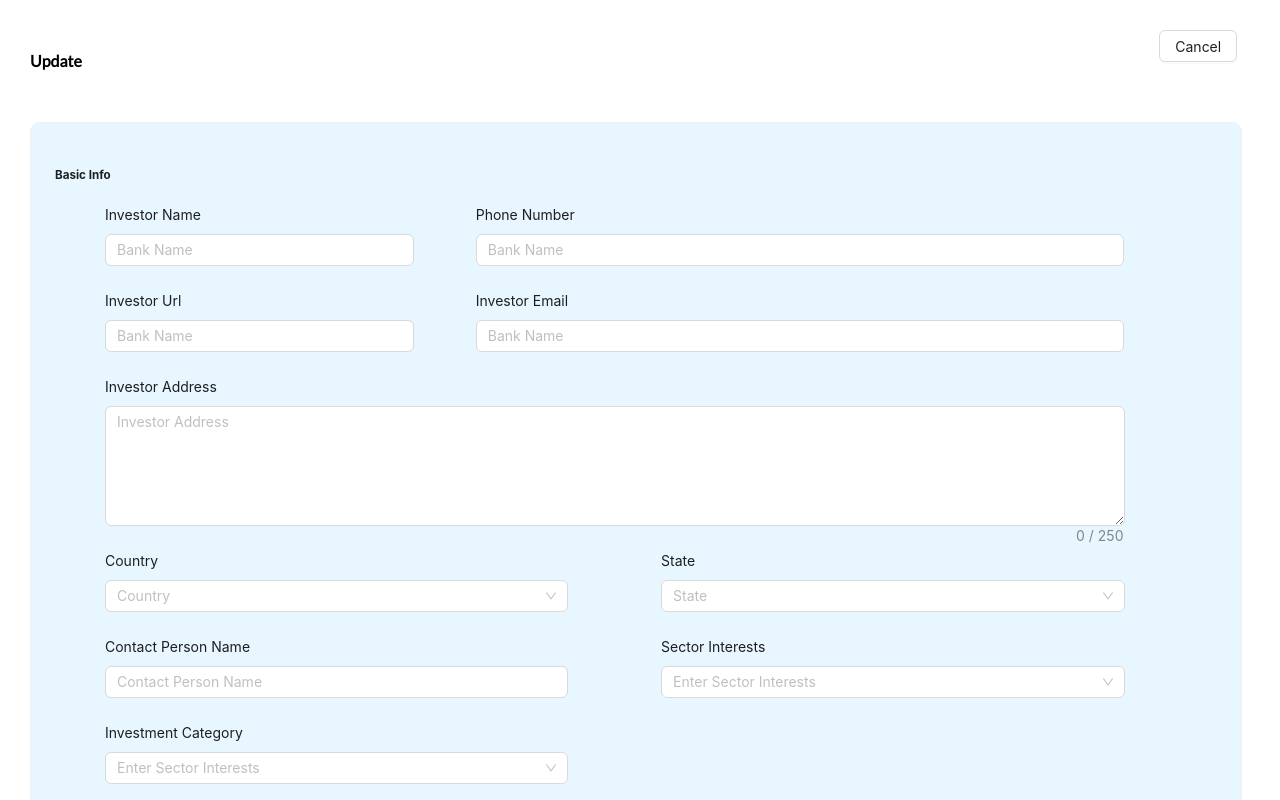
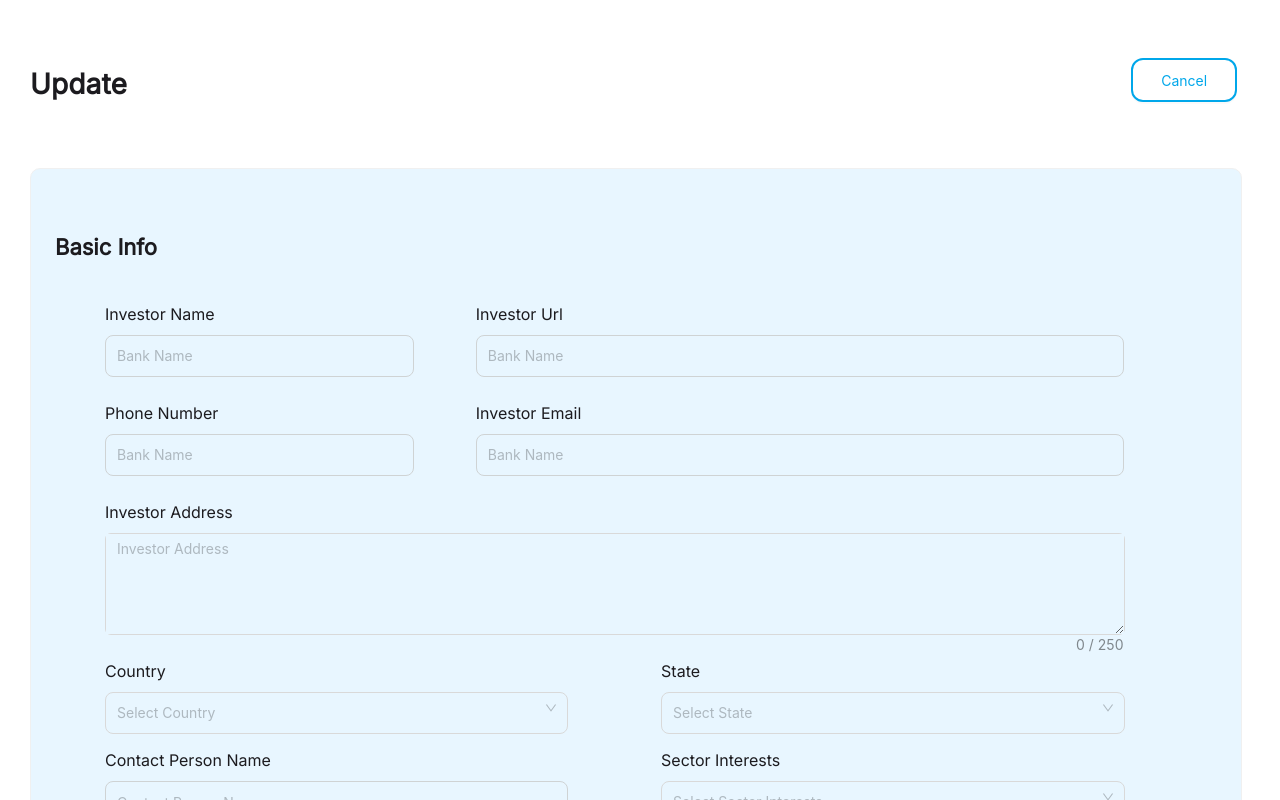
Before and after one commit to rjsaravana/Connect2Investors, a React (Create React App) app: page /updatepage in a window 1280 px wide. Shown: the top 800 px of the page. Built offline with nearby package versions, Linux system fonts and the light colour scheme; a web font is replaced by a local one.

Commit message:
profile updated

```diff
--- a/src/app/admin/profile.tsx
+++ b/src/app/admin/profile.tsx
@@ -9,7 +9,7 @@ const Profile: React.FC = () => (
       <label className="profile-labelname">E Mail*</label>
       <Input className="card-select-input" />
       <label className="profile-labelname">Mobile Number*</label>
-      <div style={{ display: "flex" }}>
+      <div style={{ display: "flex" }} className="code-selector-input">
         <Select
           defaultValue="91"
           className="select-box"
--- a/src/app/admin/style.css
+++ b/src/app/admin/style.css
@@ -133,6 +133,11 @@
     padding: 8px 16px;
     border-radius: 8px;
     border: 1px solid #CFD3D4;
+    background: #E8F6FF;
+}
+
+.code-selector-input .ant-select-selector{
+    background: #E8F6FF !important;
 }
 
 .select-box {
@@ -144,6 +149,34 @@
     display: flex;
     align-items: center;
     height: 44px !important;
+}
+
+
+.update-title {
+    display: flex;
+    justify-content: space-between;
+    padding: 30px;
+}
+
+.update-title h4 {
+    color: var(--main-txt3-color);
+    font-size: 28px;
+    font-family: 'Inter';
+    font-weight: 600;
+    letter-spacing: 0.15px;
+}
+
+.update-title button {
+    display: flex;
+    width: 106px;
+    padding: 20px 2px;
+    justify-content: center;
+    align-items: center;
+    gap: 1px;
+    border-radius: 12px;
+    border: 2px solid #00A7EA;
+    color: var(--main-txt1-color);
+    margin-top: 28px;
 }
 
 .update-btn {
@@ -161,7 +194,8 @@
     font-family: 'Inter';
 }
 
-.update-btn:hover, .submit-btn:hover {
+.update-btn:hover,
+.submit-btn:hover {
     color: #FEFEFE !important;
 }
 
@@ -185,3 +219,28 @@
     background: var(--main-txt1-color);
     box-shadow: 0px 4px 20px 0px rgba(61, 70, 112, 0.08)
 }
+
+.custom-card-design h5 {
+    color: var(--main-txt3-color) !important;
+    font-size: 22px;
+    font-family: 'Inter';
+    font-weight: 600;
+}
+
+.custom-card-design .ant-form-item-label>label {
+    color: var(--main-txt3-color) !important;
+    font-size: 16px;
+    font-family: 'Inter';
+}
+
+.custom-card-design .ant-input,
+.custom-card-design .ant-select-selector {
+    background: #E8F6FF !important;
+    height: 42px !important;
+    border-radius: 8px;
+    border: 1px solid #CFD3D4;
+}
+
+.custom-card-design textarea.ant-input{
+    height: 100px !important;
+}
--- a/src/app/admin/updatepage.tsx
+++ b/src/app/admin/updatepage.tsx
@@ -7,12 +7,7 @@ const UpdatePage: React.FC = () => {
   return (
     <>
       <div
-        style={{
-          display: "flex",
-          justifyContent: "space-between",
-          padding: "30px",
-        }}
-      >
+      className="update-title">
         <h4>Update</h4>
         <Button>Cancel</Button>
       </div>
@@ -34,10 +29,27 @@ const UpdatePage: React.FC = () => {
                   maxLength={50}
                 />
               </Form.Item>
+
+              <Form.Item
+                name="bankName"
+                label="Phone Number"
+                wrapperCol={{ span: 20}}
+              >
+                <Input
+                  placeholder="Bank Name"
+                  className="input-box-bg"
+                  maxLength={50}
+                />
+              </Form.Item>
+
+            </Col>
+
+            <Col xl={16} lg={14} md={12} sm={24}>
+
               <Form.Item
                 name="investorUrl"
                 label="Investor Url"
-                wrapperCol={{ span: 20 }}
+                wrapperCol={{ span: 21 }}
               >
                 <Input
                   placeholder="Bank Name"
@@ -46,20 +58,7 @@ const UpdatePage: React.FC = () => {
                   type="url"
                 />
               </Form.Item>
-            </Col>
 
-            <Col xl={16} lg={14} md={12} sm={24}>
-              <Form.Item
-                name="bankName"
-                label="Phone Number"
-                wrapperCol={{ span: 21 }}
-              >
-                <Input
-                  placeholder="Bank Name"
-                  className="input-box-bg"
-                  maxLength={50}
-                />
-              </Form.Item>
               <Form.Item
                 name="ifscCode"
                 label="Investor Email"
@@ -93,16 +92,13 @@ const UpdatePage: React.FC = () => {
             <Col xl={12} lg={10} md={12} sm={24}>
               <Form.Item
                 name="country"
-                label="Country"
+                label={<label className="">Country</label>}
                 wrapperCol={{ span: 20 }}
               >
-                <Select
-                  maxLength={50}
-                  placeholder="Country"
-                />
-             </Form.Item>
+                <Select maxLength={50} placeholder="Select Country" />
+              </Form.Item>
 
-             <Form.Item
+              <Form.Item
                 name="contactPersonName"
                 label="Contact Person Name"
                 wrapperCol={{ span: 20 }}
@@ -117,10 +113,7 @@ const UpdatePage: React.FC = () => {
 
             <Col xl={12} lg={14} md={12} sm={24}>
               <Form.Item name="state" label="State" wrapperCol={{ span: 20 }}>
-              <Select
-                  maxLength={50}
-                  placeholder="State"
-                />
+                <Select maxLength={50} placeholder="Select State" />
               </Form.Item>
 
               <Form.Item
@@ -128,22 +121,19 @@ const UpdatePage: React.FC = () => {
                 label="Sector Interests"
                 wrapperCol={{ span: 20 }}
               >
-                <Select
-                  maxLength={50}
-                  placeholder="Enter Sector Interests"
-                />
+                <Select maxLength={50} placeholder="Select Sector Interests" />
               </Form.Item>
             </Col>
+          </Row>
+
+          <Row style={{ marginLeft: "50px" }}>
             <Col xl={12} lg={14} md={12} sm={24}>
               <Form.Item
                 name="investmentCategory"
                 label="Investment Category"
                 wrapperCol={{ span: 20 }}
               >
-                 <Select
-                  maxLength={50}
-                  placeholder="Enter Sector Interests"
-                />
+                <Select maxLength={50} placeholder="Select Category" />
               </Form.Item>
             </Col>
           </Row>
@@ -165,7 +155,14 @@ const UpdatePage: React.FC = () => {
         </Form>
       </Card>
 
-      <div style={{display:'flex',justifyContent:'center', marginTop:'60px',paddingBottom:'50px'}}>
+      <div
+        style={{
+          display: "flex",
+          justifyContent: "center",
+          marginTop: "60px",
+          paddingBottom: "50px",
+        }}
+      >
         <Button className="submit-btn">Submit</Button>
       </div>
     </>
--- a/src/app/navbar/navbar.tsx
+++ b/src/app/navbar/navbar.tsx
@@ -11,7 +11,11 @@ const Navbar: React.FC = () => {
   } = theme.useToken();
 
   return (
-    <Header className="header-nav">
+    <Layout className="layout">
+    <Header
+      className="header-nav"
+      style={{ display: "flex", alignItems: "center" }}
+    >
       <div
         style={{
           display: "flex",
@@ -31,10 +35,10 @@ const Navbar: React.FC = () => {
         />
       </div>
 
-      <div className="nav">
-        <div className="nav-right">
-          <ul className="ant-menu ant-menu-root ant-menu-horizontal">
-            <li className="ant-menu-item ant-menu-item-only-child">
+      <Menu style={{ display: "flex", flexDirection:'row' , alignItems: "center" }} theme="dark"
+          mode="horizontal">
+            <ul>
+              <li>
                 {" "}
                 <h4>
                   <AppstoreOutlined />
@@ -51,9 +55,9 @@ const Navbar: React.FC = () => {
             <li>
               <h4>Admin</h4>
             </li>
-        </div>
-      </div>
+      </Menu>
     </Header>
+    </Layout>
   );
 };
 
```
Lines whose indentation alone changed are shown as unchanged.
